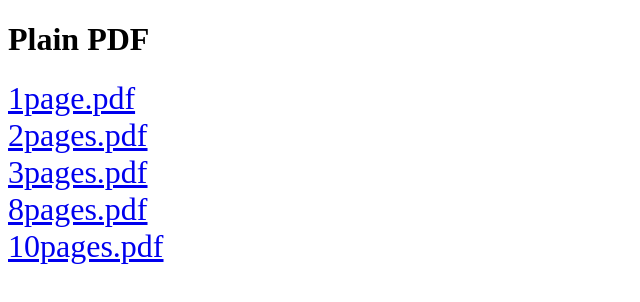
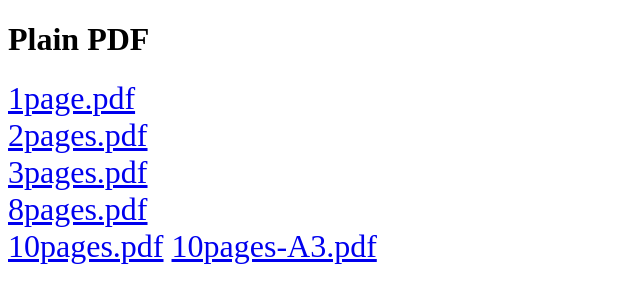
Before and after one commit to ichibankunio/plainpdf, a plain HTML site: page index.html in a window 1280 px wide. Shown: the whole page, without its empty margins (0-640 px from the left). Drawn offline with Linux system fonts and the light colour scheme.

Commit message:
added 10pages-A3.pdf

```diff
--- a/index.html
+++ b/index.html
@@ -20,6 +20,7 @@
         <a href="./pdf/3pages.pdf">3pages.pdf</a><br>
         <a href="./pdf/8pages.pdf">8pages.pdf</a><br>
         <a href="./pdf/10pages.pdf">10pages.pdf</a>
+        <a href="./pdf/10pages-A3.pdf">10pages-A3.pdf</a>
     </div>
 </body>
 </html>
```
